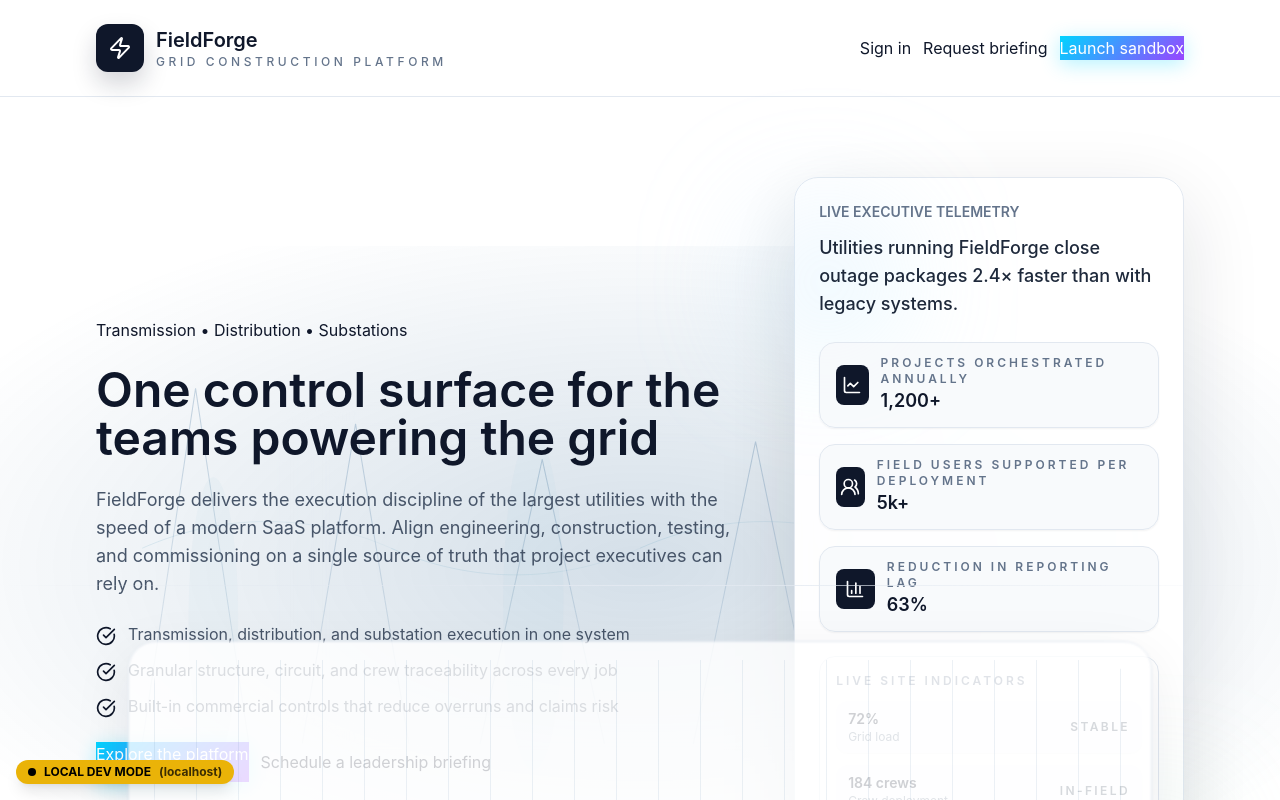
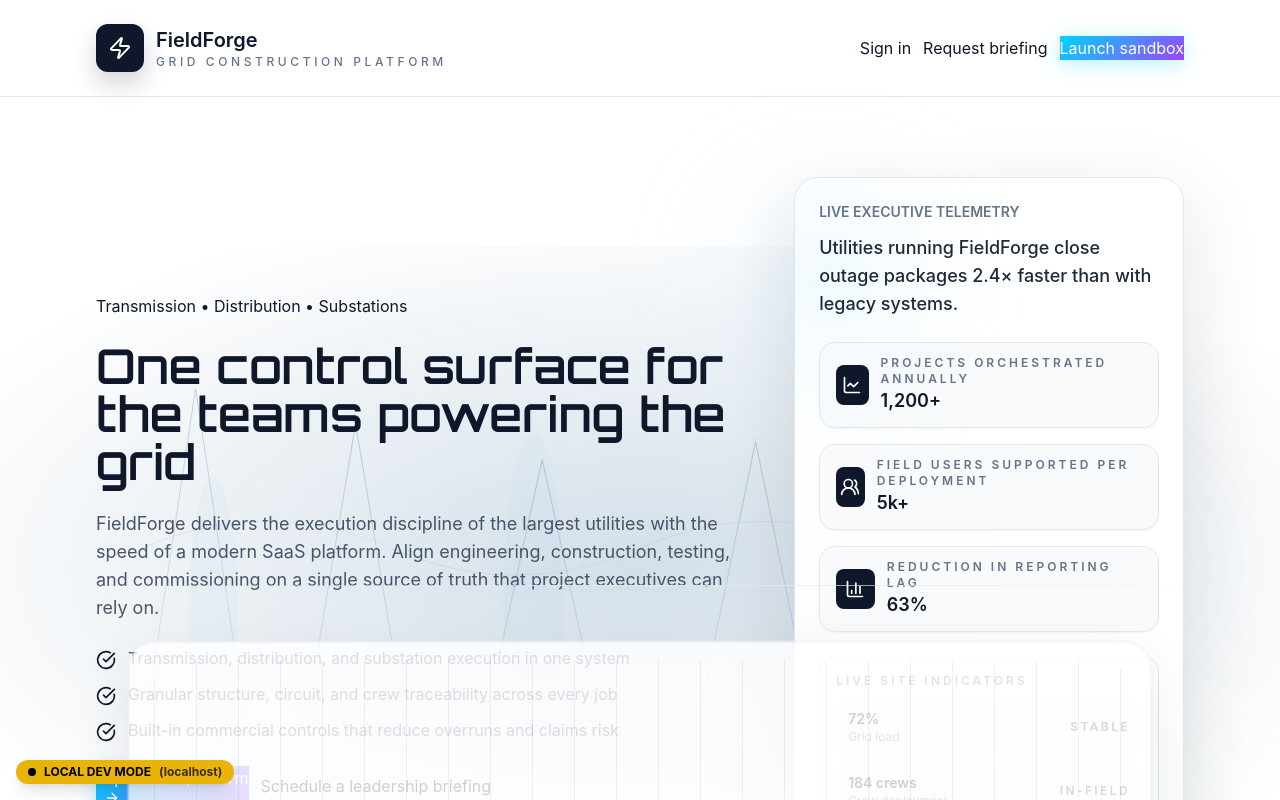
Before and after one commit to jcronkdc/fieldforge, a React (Vite) app in the folder apps/swipe-feed/: page / in a window 1280 px wide. Shown: the top 800 px of the page. Built offline with nearby package versions, Linux system fonts and the light colour scheme; a web font is replaced by a local one.

Commit message:
fix: restore global typography font loading

```diff
--- a/apps/swipe-feed/index.html
+++ b/apps/swipe-feed/index.html
@@ -55,6 +55,10 @@
     <link rel="dns-prefetch" href="//cdn.jsdelivr.net">
     <link rel="preconnect" href="https://fonts.googleapis.com">
     <link rel="preconnect" href="https://fonts.gstatic.com" crossorigin>
+    <link
+      href="https://fonts.googleapis.com/css2?family=Orbitron:wght@500;600;700&family=Rajdhani:wght@400;500;600;700&display=swap"
+      rel="stylesheet"
+    >
 
     <!-- Mobile App Meta Tags -->
     <meta name="apple-mobile-web-app-capable" content="yes">
--- a/apps/swipe-feed/src/styles.css
+++ b/apps/swipe-feed/src/styles.css
@@ -2,8 +2,25 @@
 @tailwind components;
 @tailwind utilities;
 
+:root {
+  --ff-heading: "Orbitron", "Rajdhani", "Inter", system-ui, -apple-system, BlinkMacSystemFont, "Segoe UI", Roboto, Arial, sans-serif;
+  --ff-body: "Inter", system-ui, -apple-system, BlinkMacSystemFont, "Segoe UI", Roboto, Arial, sans-serif;
+}
+
 body {
-  font-family: "Inter", system-ui, -apple-system, BlinkMacSystemFont, "Segoe UI", sans-serif;
+  font-family: var(--ff-body);
+}
+
+h1,
+h2,
+h3,
+h4,
+h5,
+h6,
+.heading-xl,
+.heading-lg,
+.heading-md {
+  font-family: var(--ff-heading);
 }
 
 button:disabled {
--- a/apps/swipe-feed/src/styles/futuristic-master.css
+++ b/apps/swipe-feed/src/styles/futuristic-master.css
@@ -4,8 +4,6 @@
   Electrical Construction Future Aesthetic
   Transmission • Distribution • Substations
 */
-
-@import url('https://fonts.googleapis.com/css2?family=Orbitron:wght@400;500;600;700;800;900&family=Exo+2:wght@300;400;500;600;700&family=Rajdhani:wght@400;500;600;700&display=swap');
 
 /* ============================================
    ROOT VARIABLES - Master Design System
@@ -47,9 +45,9 @@
   --border-glow: rgba(0, 212, 255, 0.6);
 
   /* Fonts */
-  --font-display: 'Orbitron', monospace;
-  --font-body: 'Exo 2', sans-serif;
-  --font-accent: 'Rajdhani', sans-serif;
+  --font-display: "Orbitron", "Rajdhani", "Inter", sans-serif;
+  --font-body: "Rajdhani", "Inter", sans-serif;
+  --font-accent: "Rajdhani", "Inter", sans-serif;
 
   /* Animations */
   --transition-fast: 0.2s cubic-bezier(0.4, 0, 0.2, 1);
```
